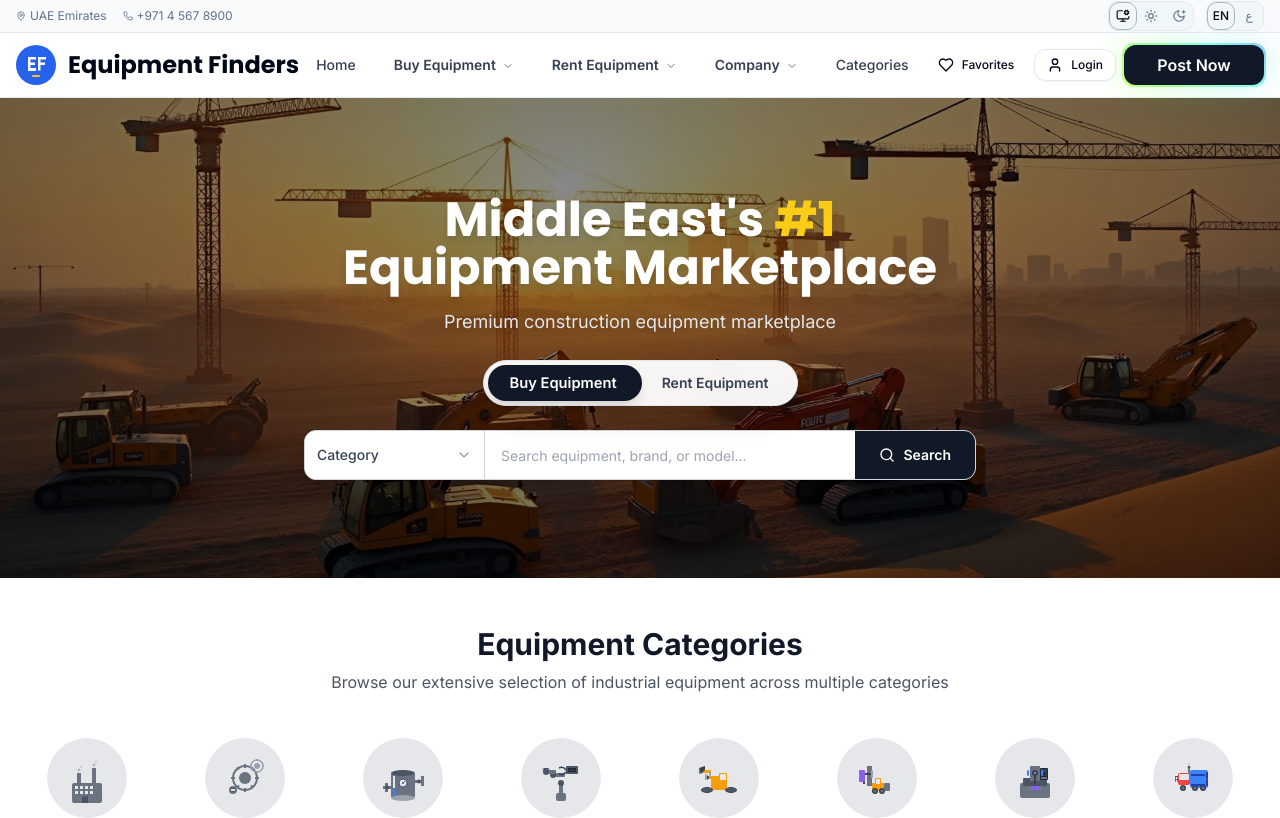
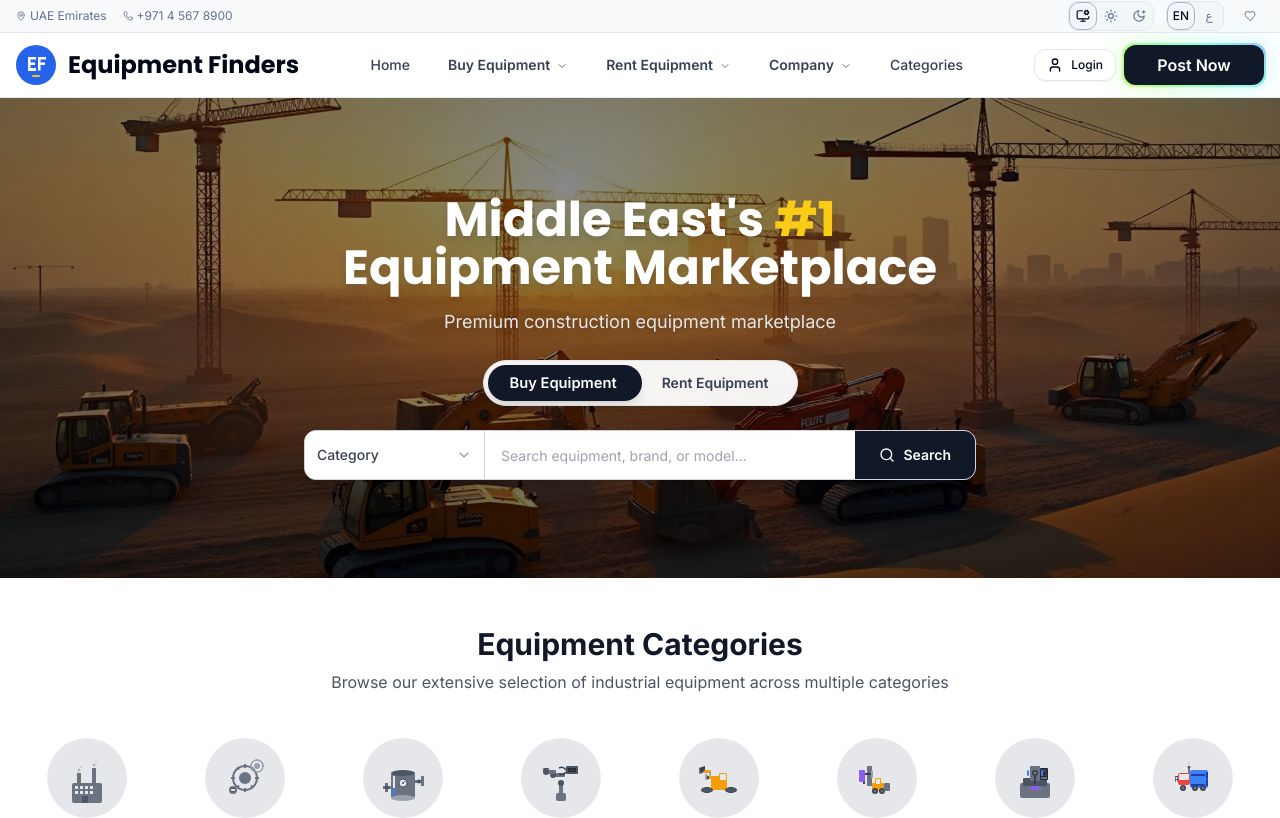
Before and after one commit to KakosoAi/ef-web, a Next.js app: page / in a window 1280 px wide. Shown: the top 818 px of the page. Built offline with nearby package versions, Linux system fonts and the light colour scheme.

Commit message:
move faviourt  to top navigation.

```diff
--- a/src/features/layout/components/Header.tsx
+++ b/src/features/layout/components/Header.tsx
@@ -1,6 +1,7 @@
 'use client';
 
 import { memo } from 'react';
+import Link from 'next/link';
 import { Button } from '@/shared/ui/button';
 import { RainbowButton } from '@/shared/ui/rainbow-borders-button';
 import { MapPin, Phone, User, Heart, ChevronDown } from 'lucide-react';
@@ -32,6 +33,17 @@ const Header = memo(() => {
               <ToggleTheme />
               {/* Language Toggle */}
               <ToggleLanguage />
+              {/* Favorites Button */}
+              <Button
+                variant='ghost'
+                size='sm'
+                className='text-muted-foreground hover:text-foreground h-6 px-2'
+                asChild
+              >
+                <Link href='/favorites'>
+                  <Heart className='h-3 w-3' />
+                </Link>
+              </Button>
             </div>
           </div>
         </div>
@@ -58,14 +70,6 @@ const Header = memo(() => {
           {/* User Actions */}
           <div className='flex items-center space-x-2'>
             <Button
-              variant='ghost'
-              size='sm'
-              className='hidden md:flex text-foreground hover:text-primary'
-            >
-              <Heart className='h-4 w-4 mr-2' />
-              Favorites
-            </Button>
-            <Button
               variant='outline'
               size='sm'
               className='hidden md:flex border-border text-foreground hover:bg-muted'
```
